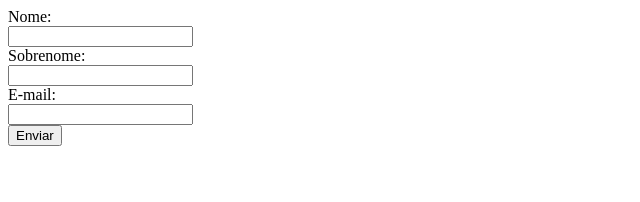
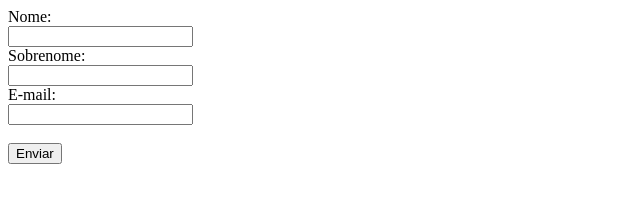
Before and after one commit to ViniTanaka/ProcessoLive, a website: page public/index.html in a window 1280 px wide. Shown: the whole page, without its empty margins (0-640 px from the left). Drawn offline with nearby package versions, Linux system fonts and the light colour scheme.

Commit message:
atualização de arquivos

```diff
--- a/public/index.html
+++ b/public/index.html
@@ -37,7 +37,7 @@
 		        <input type="text" id="sobrenome"><br/>
 		        <label for="email">E-mail:</label><br/>
 	        	<input type="email" id="email"><br/>
-        	</form>
+        	</form><br/>
         		<input type="button" id="enviar" value="Enviar">
     	</div>
 
--- a/public/style.css
+++ /dev/null
@@ -1,4 +0,0 @@
-body{background-color: #42cfd478}
-
-#comeco{ background-color: #71ff00d6;width:13%; height:13%; border-style: solid;
-		border-radius: 5%;position: absolute; left: 40%; top: 30%; padding: 1% 1%;}
```
